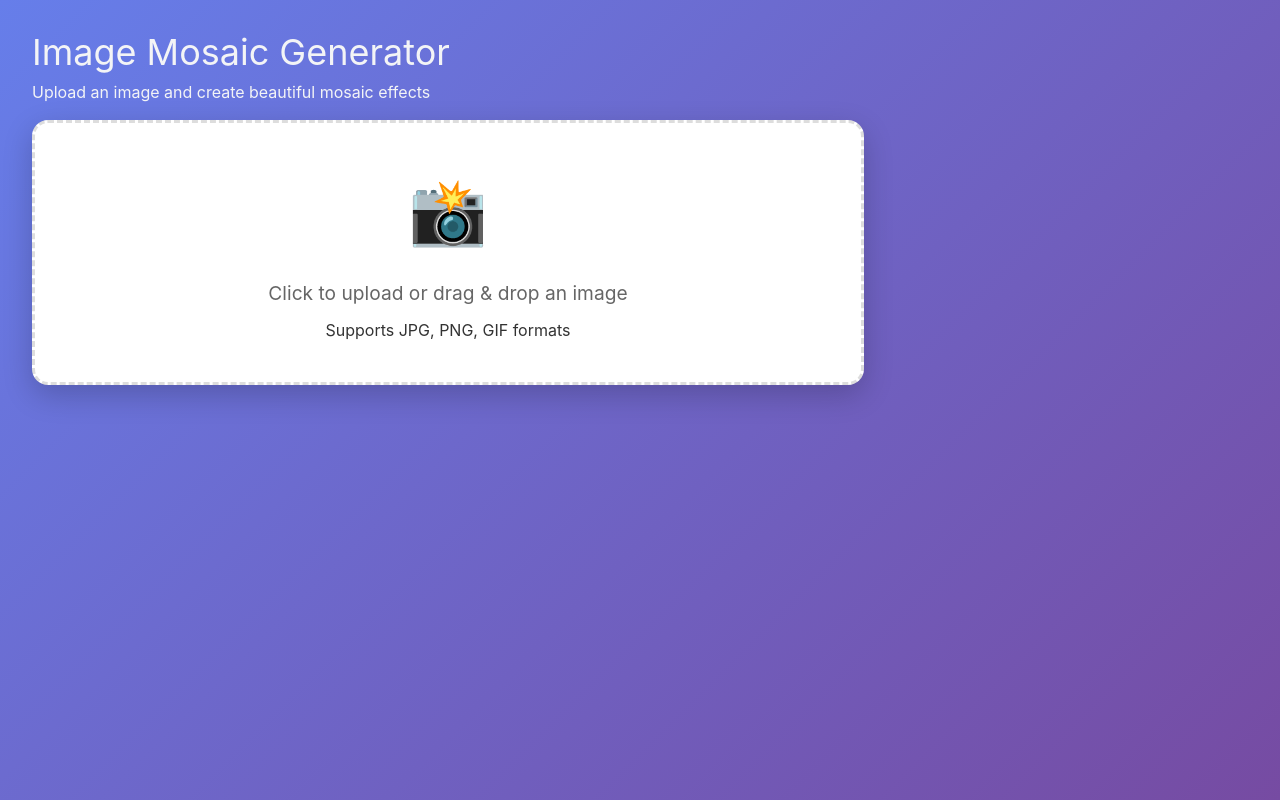
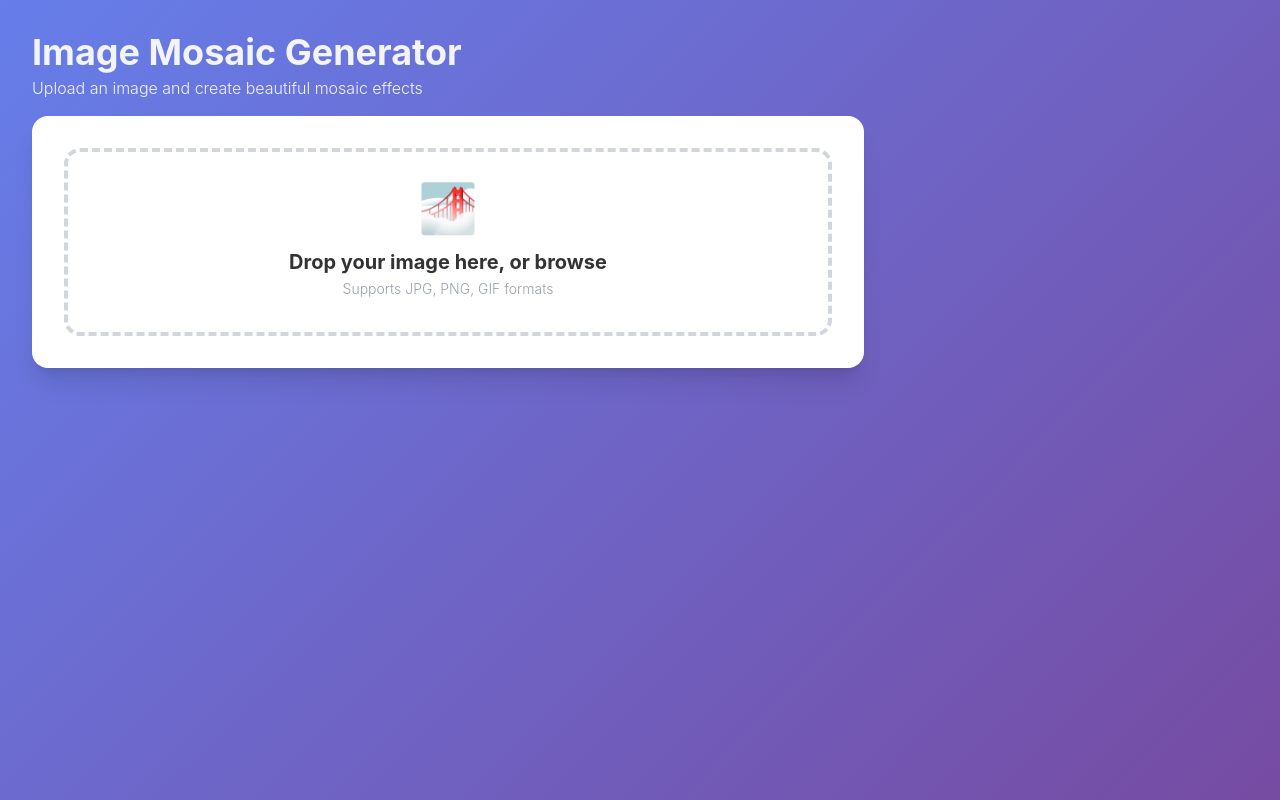
Before and after one commit to josephsintum/photo-mosaic, a React (Vite) app: page / in a window 1280 px wide. Built offline with nearby package versions, Linux system fonts and the light colour scheme.

Commit message:
move upload zone to bottom added download button

```diff
--- a/src/App.tsx
+++ b/src/App.tsx
@@ -24,23 +24,25 @@ const App: React.FC = () => {
   }, []);
 
   return (
-    <div className="max-w-4xl p-8">
-      <header className="mb-4 space-y-2 text-gray-100">
-        <h1 className="text-4xl">Image Mosaic Generator</h1>
-        <p>Upload an image and create beautiful mosaic effects</p>
+    <div className="max-w-4xl space-y-4 p-8">
+      <header className="mb-4 space-y-1 text-gray-100">
+        <h1 className="text-4xl font-bold">Image Mosaic Generator</h1>
+        <p className="font-light">
+          Upload an image and create beautiful mosaic effects
+        </p>
       </header>
 
-      <UploadZone onImageUpload={handleImageUpload} />
-
       {imageData && (
-        <div className="flex flex-col gap-y-4">
+        <>
           <ControlsPanel
             settings={settings}
             onSettingsChange={updateSettings}
           />
           <CanvasRenderer imageData={imageData} settings={settings} />
-        </div>
+        </>
       )}
+
+      <UploadZone onImageUpload={handleImageUpload} />
     </div>
   );
 };
--- a/src/components/canvasRenderer.tsx
+++ b/src/components/canvasRenderer.tsx
@@ -1,3 +1,4 @@
+import { Button } from '@/components/ui/button.tsx';
 import React, { useEffect, useRef, useState } from 'react';
 import { useMosaicProcessor } from '../hooks/useMosaicProcessor';
 import type { MosaicSettings } from './controlsPanel.tsx';
@@ -28,12 +29,31 @@ const CanvasRenderer: React.FC<CanvasRendererProps> = ({
     }
   }, [imageData, settings, processMosaic]);
 
+  const handleDownload = () => {
+    const canvas = document.getElementById('mosaic-canvas') as HTMLCanvasElement;
+    if (!canvas) return;
+
+    canvas.toBlob((blob) => {
+      if (!blob) return;
+      const url = URL.createObjectURL(blob);
+      const a = document.createElement('a');
+      a.href = url;
+      a.download = 'mosaic.png'; // or 'mosaic.jpg'
+      a.click();
+      URL.revokeObjectURL(url); // Cleanup
+    }, 'image/png'); // Can change to 'image/jpeg'
+  };
+
   return (
     <div className="canvas-container">
       <div className="canvas-wrapper">
-        <canvas ref={canvasRef} />
+        <canvas ref={canvasRef} id="mosaic-canvas" />
       </div>
-      {processing && <p className="processing">Processing mosaic...</p>}
+      {processing ? (
+        <p className="processing">Processing mosaic...</p>
+      ) : (
+        <Button variant="outline" className="ml-auto" onClick={handleDownload}>Download</Button>
+      )}
     </div>
   );
 };
--- a/src/components/controlsPanel.tsx
+++ b/src/components/controlsPanel.tsx
@@ -44,7 +44,7 @@ const ControlsPanel: React.FC<ControlsPanelProps> = ({
         <Label>Spacing</Label>
         <div className="flex items-center space-x-4">
           <Slider
-            min={1}
+            min={0}
             max={10}
             step={1}
             value={[settings.spacing]}
--- a/src/components/uploadZone.tsx
+++ b/src/components/uploadZone.tsx
@@ -86,23 +86,30 @@ const UploadZone: React.FC<UploadZoneProps> = ({ onImageUpload }) => {
 
   return (
     <div
-      className={`upload-zone ${dragOver ? 'drag-over' : ''}`}
+      className={
+        'cursor-pointer rounded-2xl bg-white p-8 text-center shadow-xl hover:bg-white'
+      }
       onClick={handleClick}
       onDrop={handleDrop}
       onDragOver={handleDragOver}
       onDragLeave={handleDragLeave}
     >
-      <div className="upload-icon">📸</div>
-      <div className="upload-text">Click to upload or drag & drop an image</div>
-      <div>Supports JPG, PNG, GIF formats</div>
+      <div
+        className={`rounded-2xl border-4 border-dashed border-gray-300 p-8 transition-all duration-300 ease-in-out hover:border-purple-100 ${dragOver ? 'scale-[1.02] border-purple-300 bg-purple-200' : ''}`}
+      >
+        <div className="mb-4 text-5xl">🌁</div>
+        <div className="text-xl font-bold">Drop your image here, or browse</div>
+        <span className="text-sm font-light text-gray-400">
+          Supports JPG, PNG, GIF formats
+        </span>
         <input
           ref={fileInputRef}
           type="file"
-        className="upload-input"
+          className="hidden"
           accept="image/*"
           onChange={handleFileChange}
-        style={{ display: 'none' }}
         />
+      </div>
     </div>
   );
 };
--- a/src/index.css
+++ b/src/index.css
@@ -122,49 +122,10 @@
 
 
 body {
-    font-family: Inter, Tahoma, Geneva, Verdana, sans-serif;
+    font-family: Inter, Helvetica, Geneva, Verdana, sans-serif;
     background: linear-gradient(135deg, #667eea 0%, #764ba2 100%);
     min-height: 100vh;
     color: #333;
-}
-
-.upload-zone {
-    background: white;
-    border-radius: 16px;
-    padding: 40px;
-    text-align: center;
-    box-shadow: 0 10px 30px rgba(0, 0, 0, 0.2);
-    margin-bottom: 30px;
-    border: 3px dashed #ddd;
-    transition: all 0.3s ease;
-    cursor: pointer;
-}
-
-.upload-zone:hover {
-    border-color: #667eea;
-    background: #f8f9ff;
-}
-
-.upload-zone.drag-over {
-    border-color: #667eea;
-    background: #f0f2ff;
-    transform: scale(1.02);
-}
-
-.upload-icon {
-    font-size: 4rem;
-    color: #667eea;
-    margin-bottom: 20px;
-}
-
-.upload-input {
-    display: none;
-}
-
-.upload-text {
-    font-size: 1.2rem;
-    margin-bottom: 10px;
-    color: #666;
 }
 
 .canvas-container {
```
Lines whose indentation alone changed are shown as unchanged.
